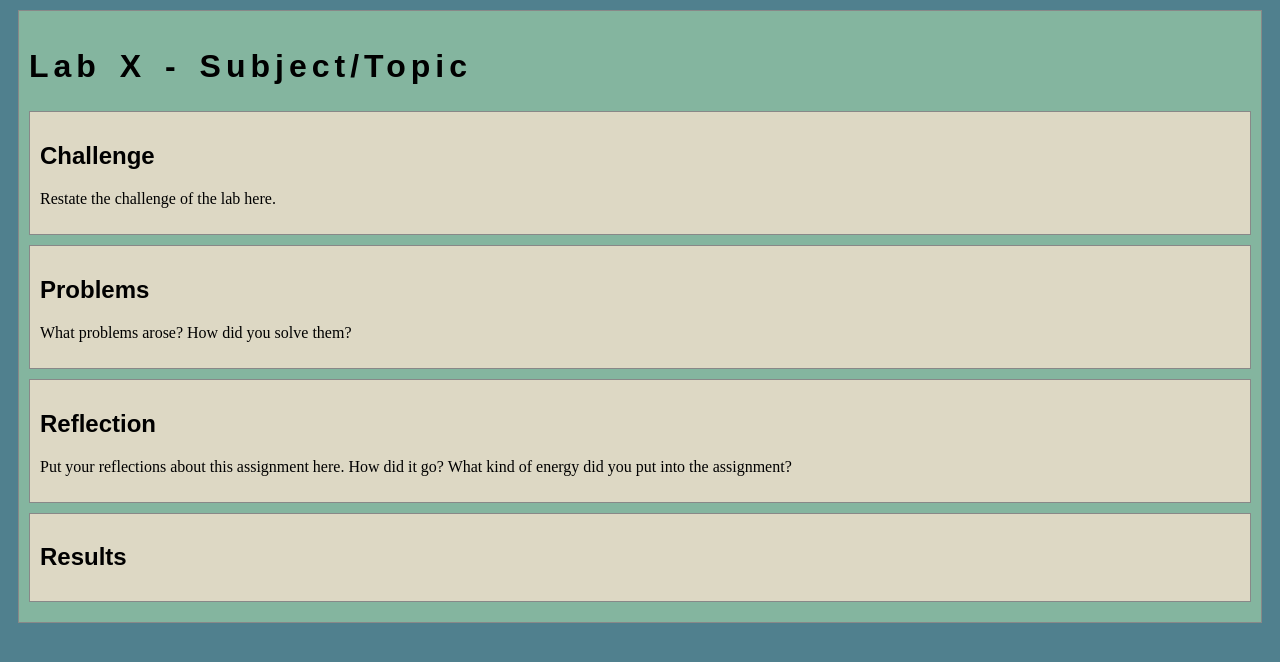
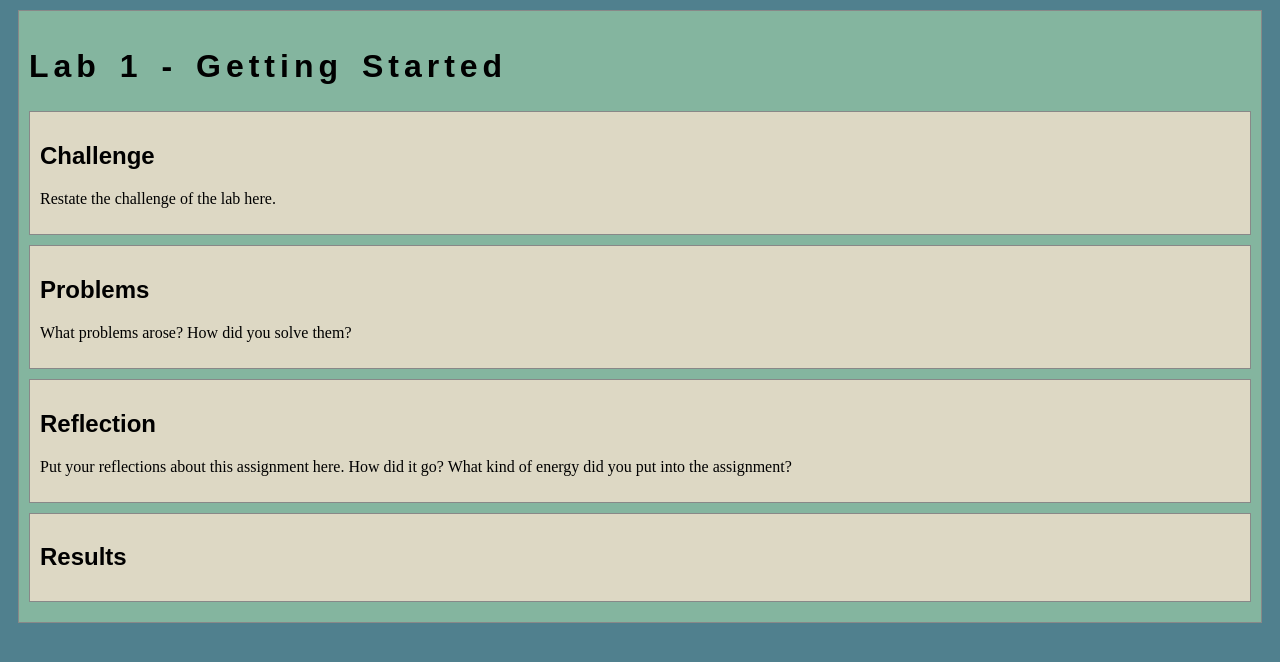
Before and after one commit to IkennaOh/art101, a plain HTML site: page lab1/index.html in a window 1280 px wide. Drawn offline with nearby package versions, Linux system fonts and the light colour scheme.

Commit message:
names added to lab html

```diff
--- a/lab1/index.html
+++ b/lab1/index.html
@@ -23,7 +23,7 @@
 	<!-- Style this page by changing the CSS in ../css/site.css or css/lab.css -->
 	<main id="content">
 		<section>
-			<h1>Lab X - Subject/Topic</h1>
+			<h1>Lab 1 - Getting Started</h1>
 			<div class="minor-section">
 					<h2>Challenge</h2>
 					<p>Restate the challenge of the lab here.</p>
```
Also changed, not shown: lab2/index.html (+1 -1 lines).
